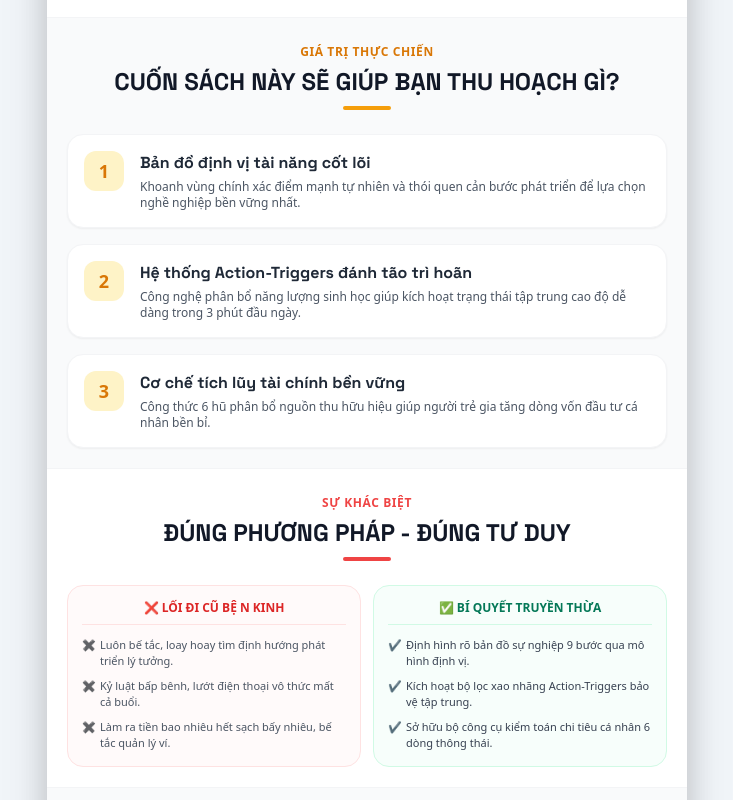
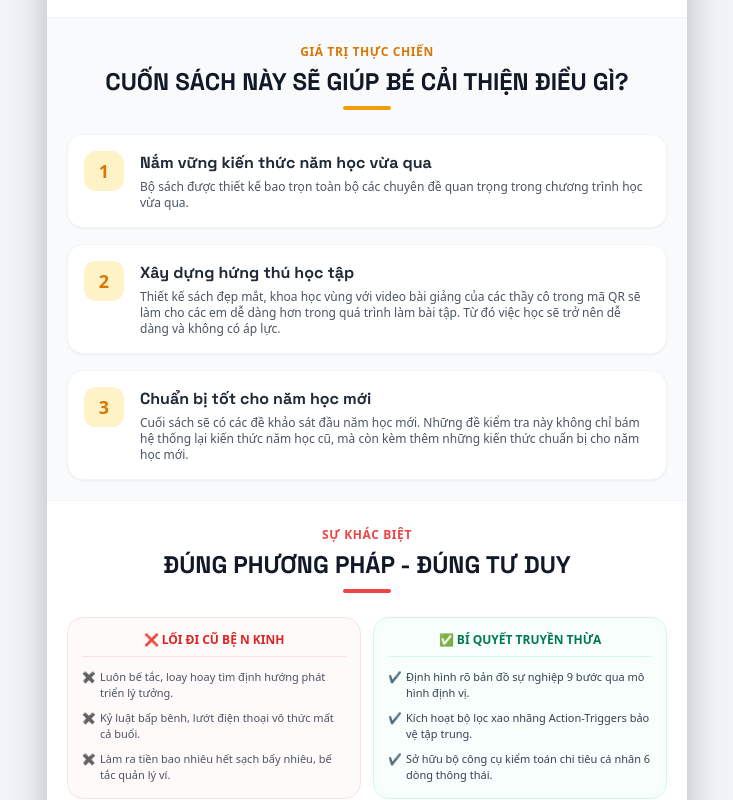
Before and after one commit to hona123234/hona123234.github.io, a plain HTML site: page index.html in a window 1280 px wide. Shown: the part 860-1660 px from the top of the page, without its empty margins (273-1006 px from the left). Drawn offline with nearby package versions, Linux system fonts and the light colour scheme.

Commit message:
Update index.html

```diff
--- a/index.html
+++ b/index.html
@@ -138,7 +138,7 @@
   <div class="bg-gray-50 p-5 border-b border-gray-100">
     <div class="text-center mb-6">
       <span class="text-amber-600 font-semibold text-xs tracking-wider uppercase">Giá trị thực chiến</span>
-      <h2 class="text-xl md:text-2xl font-bold text-gray-900 mt-1">CUỐN SÁCH NÀY SẼ GIÚP BẠN THU HOẠCH GÌ?</h2>
+      <h2 class="text-xl md:text-2xl font-bold text-gray-900 mt-1">CUỐN SÁCH NÀY SẼ GIÚP BÉ CẢI THIỆN ĐIỀU GÌ?</h2>
       <div class="w-12 h-1 bg-amber-500 mx-auto mt-2 rounded"></div>
     </div>
 
@@ -149,8 +149,8 @@
           1
         </div>
         <div>
-          <h3 class="font-extrabold text-sm.5 text-gray-800">Bản đồ định vị tài năng cốt lõi</h3>
-          <p class="text-xs text-gray-600 mt-1 lines-2">Khoanh vùng chính xác điểm mạnh tự nhiên và thói quen cản bước phát triển để lựa chọn nghề nghiệp bền vững nhất.</p>
+          <h3 class="font-extrabold text-sm.5 text-gray-800">Nắm vững kiến thức năm học vừa qua</h3>
+          <p class="text-xs text-gray-600 mt-1 lines-2">Bộ sách được thiết kế bao trọn toàn bộ các chuyên đề quan trọng trong chương trình học vừa qua.</p>
         </div>
       </div>
       <div class="bg-white p-4 rounded-2xl shadow-sm border border-gray-100 flex gap-4">
@@ -158,8 +158,8 @@
           2
         </div>
         <div>
-          <h3 class="font-extrabold text-sm.5 text-gray-800">Hệ thống Action-Triggers đánh tão trì hoãn</h3>
-          <p class="text-xs text-gray-600 mt-1 lines-2">Công nghệ phân bổ năng lượng sinh học giúp kích hoạt trạng thái tập trung cao độ dễ dàng trong 3 phút đầu ngày.</p>
+          <h3 class="font-extrabold text-sm.5 text-gray-800">Xây dựng hứng thú học tập</h3>
+          <p class="text-xs text-gray-600 mt-1 lines-2">Thiết kế sách đẹp mắt, khoa học vùng với video bài giảng của các thầy cô trong mã QR sẽ làm cho các em dễ dàng hơn trong quá trình làm bài tập. Từ đó việc học sẽ trở nên dễ dàng và không có áp lực.</p>
         </div>
       </div>
       <div class="bg-white p-4 rounded-2xl shadow-sm border border-gray-100 flex gap-4">
@@ -167,8 +167,8 @@
           3
         </div>
         <div>
-          <h3 class="font-extrabold text-sm.5 text-gray-800">Cơ chế tích lũy tài chính bền vững</h3>
-          <p class="text-xs text-gray-600 mt-1 lines-2">Công thức 6 hũ phân bổ nguồn thu hữu hiệu giúp người trẻ gia tăng dòng vốn đầu tư cá nhân bền bỉ.</p>
+          <h3 class="font-extrabold text-sm.5 text-gray-800">Chuẩn bị tốt cho năm học mới</h3>
+          <p class="text-xs text-gray-600 mt-1 lines-2">Cuối sách sẽ có các đề khảo sát đầu năm học mới. Những đề kiểm tra này không chỉ bám hệ thống lại kiến thức năm học cũ, mà còn kèm thêm những kiến thức chuẩn bị cho năm học mới.</p>
         </div>
       </div>
     </div>
```
